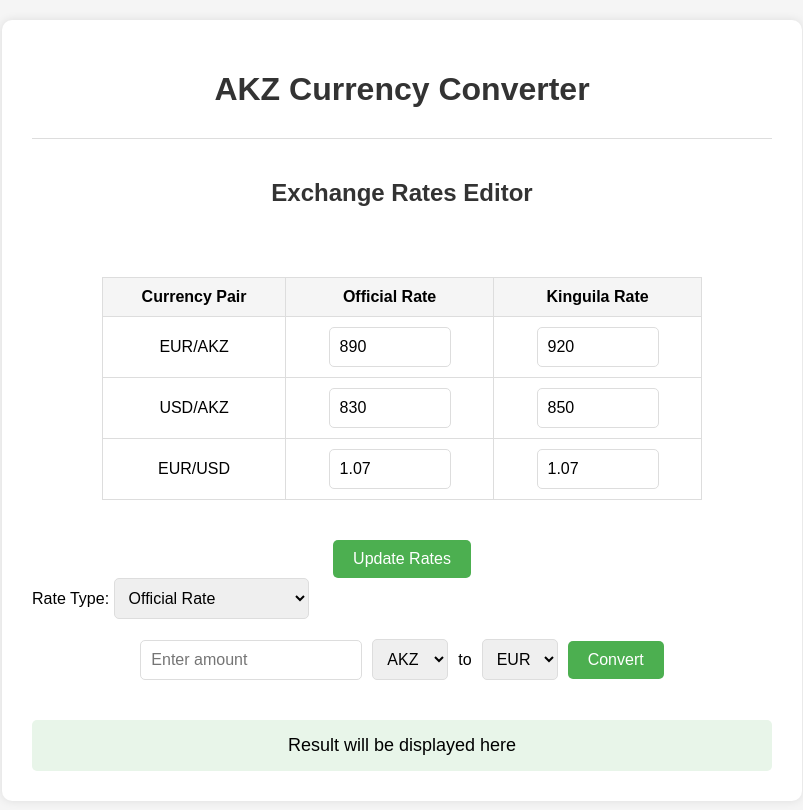
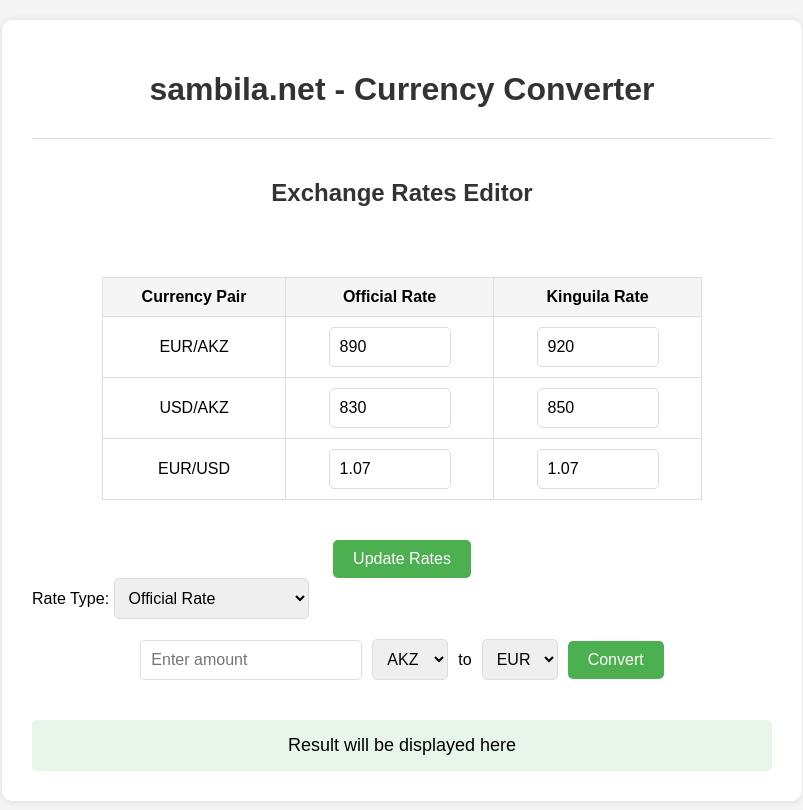
Before and after one commit to sambila/akz-currency-converter, a plain HTML site: page index.html in a window 1280 px wide. Shown: the whole page, without its empty margins (238-1041 px from the left). Drawn offline with Linux system fonts and the light colour scheme.

Commit message:
Update index.html
change titel

```diff
--- a/index.html
+++ b/index.html
@@ -105,7 +105,7 @@
 </head>
 <body>
     <div class="container">
-        <h1>AKZ Currency Converter</h1>
+        <h1>sambila.net - Currency Converter</h1>
 
         <!-- Rate Editor Section -->
         <div class="rate-editor">
```
